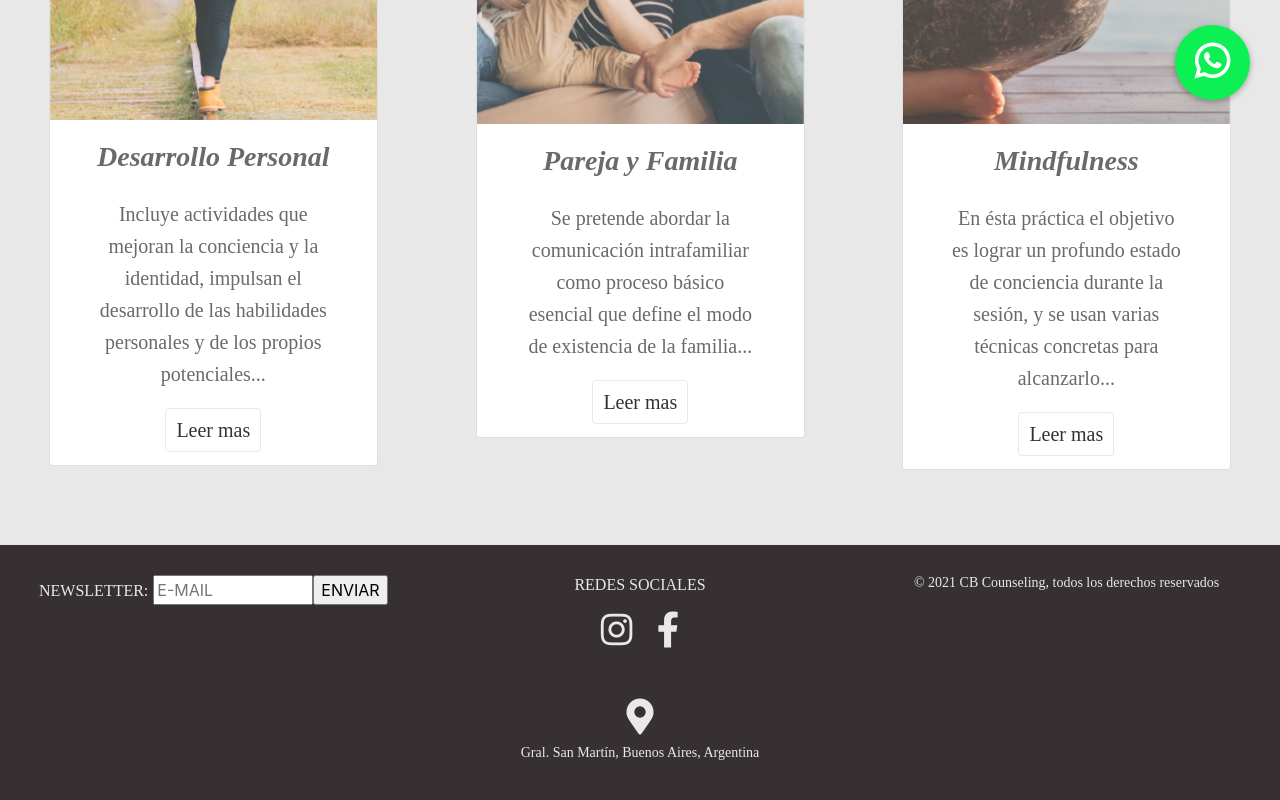
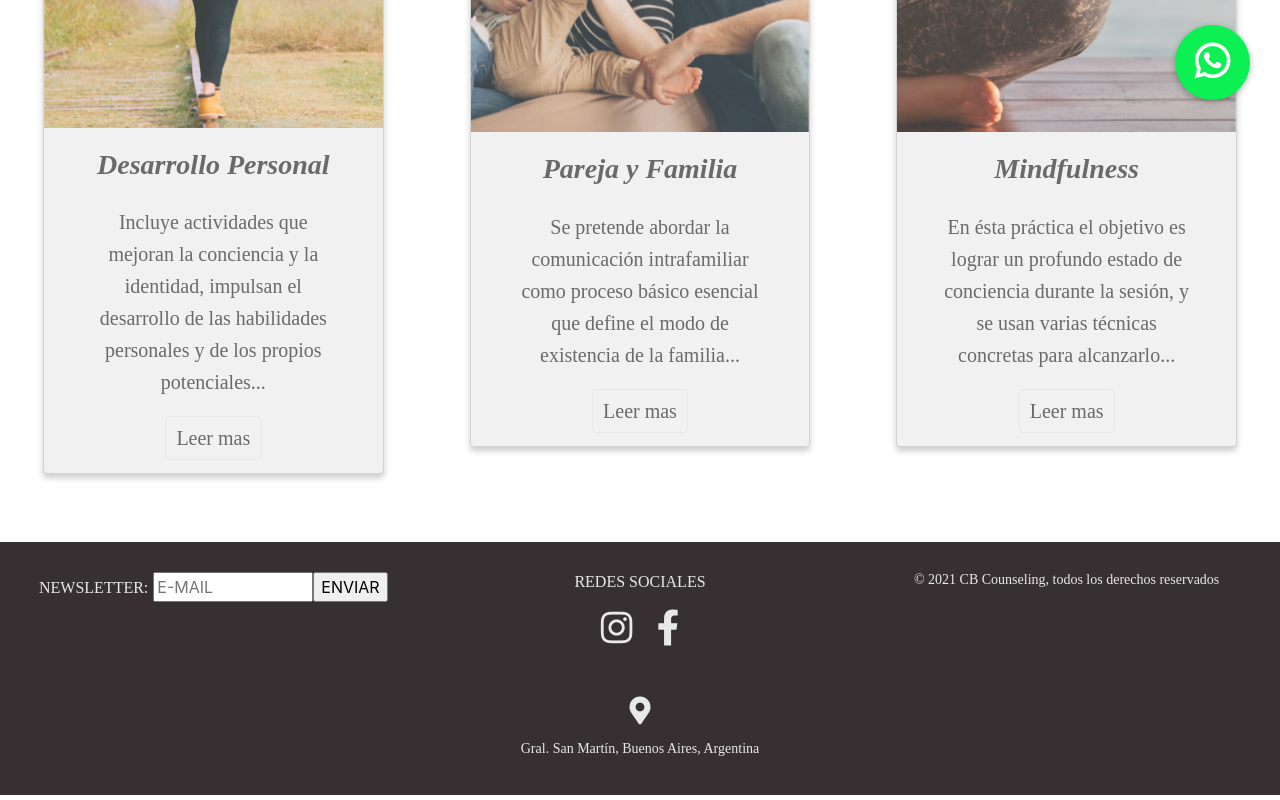
Before and after one commit to franleg/cbcounseling, a website: page views/servicios.html in a window 1280 px wide. Shown: the part 670-1470 px from the top of the page. Drawn offline with nearby package versions, Linux system fonts and the light colour scheme.

Commit message:
modifique footer

```diff
--- a/scss/_body.scss
+++ b/scss/_body.scss
@@ -1,7 +1,3 @@
-body {
-	background-color: $grisClaro;
-}
-
 .col-lg-12,.col-lg-6 {
 	padding:{
 	left:0;
--- a/scss/_contenido.scss
+++ b/scss/_contenido.scss
@@ -72,12 +72,13 @@ $vista:desktop;
 }
 
 .card {
-	margin:34px;
-	background-color: #fff;
-	box-shadow: 0 2px 2px rgba (0, 0, 0, 0.2);
+	margin:28px;
+	background-color: #f1f1f1;
+	box-shadow: 0 4px 6px rgba(0, 0, 0, 0.2);
+	transition: all 400ms ease;
 	&:hover {
-		transform: translateY(-15px);
-		box-shadow: 0 12px 16px rgba(0, 0, 0, 0.2);
+		transform: translateY(-8px);
+		box-shadow: 0 8px 12px rgba(0, 0, 0, 0.2);
 	}
 	h4 {
 		font-weight: bold;
@@ -98,7 +99,7 @@ $vista:desktop;
 .boton{
 	@include botones;
 	font-size: 20px;
-	color: $grisOscuro;
+	color: #6a6a6a;
 	border: 1px solid $grisClaro;
 	transition: all 0.5s ease;
 	&:hover {
--- a/scss/_footer.scss
+++ b/scss/_footer.scss
@@ -71,7 +71,7 @@ footer {
 		}
 		&__iconoMapa--transformacion {
 			padding-bottom: 10px;
-			font-size: 36px;
+			font-size: 28px;
 			color: $grisClaro;
 			transition: all 1s;
 			&:hover {
@@ -103,6 +103,10 @@ footer {
 	}
 }
 
+#footer__ubicacion {
+	padding-top: 6px;
+}
+
 .btn-wsp {
 	position: fixed;
 	width: 75px;
--- a/scss/_miNav.scss
+++ b/scss/_miNav.scss
@@ -27,8 +27,8 @@
   font-family:$fuente;
   font-size:20px;
   @media only screen and (max-width:767px){
-  padding:2px;
-  display: flex;
-  justify-content: center;
+    padding:2px;
+    display: flex;
+    justify-content: center;
   }
 }
--- a/views/servicios.html
+++ b/views/servicios.html
@@ -60,7 +60,7 @@
     </div>
     <div class="row">
       <div class="col-lg-4 col-xs-12">
-        <div class="card text-center" data-aos="flip-left" data-aos-duration="2000">
+        <div class="card text-center">
           <img src="../assets/img/desarrollo_personal.png" class="card-img-top" alt="Desarrollo Personal">
           <div class="card-body">
             <h4 class="card-title text-center">Desarrollo Personal</h4>
@@ -70,7 +70,7 @@
         </div>
       </div>
       <div class="col-lg-4 col-xs-12">
-        <div class="card text-center" data-aos="flip-left" data-aos-duration="2000">
+        <div class="card text-center">
           <img src="../assets/img/pareja_y_familia.png" class="card-img-top" alt="Familia">
           <div class="card-body">
             <h4 class="card-title text-center">Pareja y Familia</h4>
@@ -80,7 +80,7 @@
         </div>
       </div>
       <div class="col-lg-4 col-xs-12">
-        <div class="card text-center" data-aos="flip-left" data-aos-duration="2000">
+        <div class="card text-center">
           <img src="../assets/img/mindfulness.png" class="card-img-top" alt="Mindfulness">
           <div class="card-body">
             <h4 class="card-title text-center">Mindfulness</h4>
@@ -112,7 +112,7 @@
     <div class="row footer__info">
       <div class="col-lg-12 col-xs-12">
         <a href="views/contacto.html"><i class="fas fa-map-marker-alt redes__iconoMapa--transformacion"></i></a>
-        <h6>Gral. San Martín, Buenos Aires, Argentina</h6>
+        <h6 id="footer__ubicacion">Gral. San Martín, Buenos Aires, Argentina</h6>
       </div>
     </div>
   </footer>
```
Also changed, not shown: index.html (+5 -5 lines), views/atencion_online.html (+2 -2 lines), views/contacto.html (+1 -0 lines), views/desarrollo_personal.html (+1 -1 lines), views/mindfulness.html (+1 -1 lines), views/pareja_y_familia.html (+1 -1 lines), views/sobre_mi.html (+2 -2 lines), css/estilo.css.
